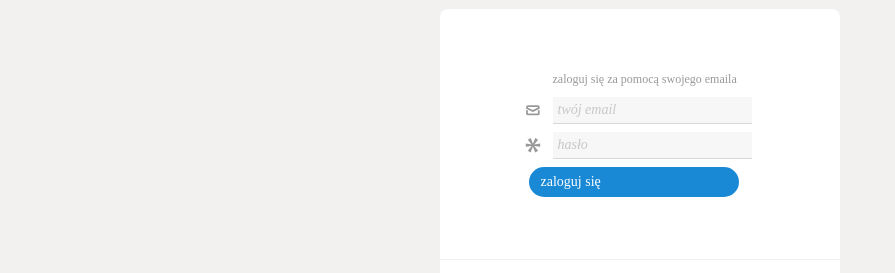
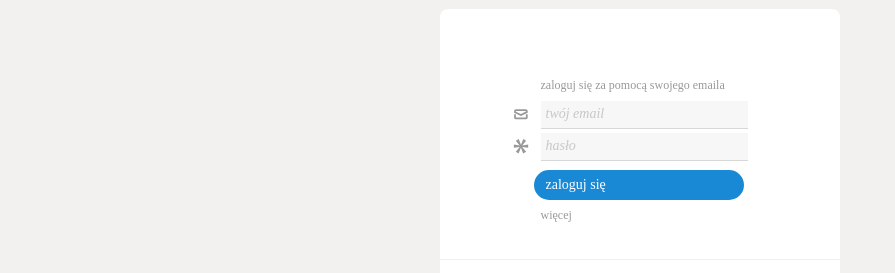
Before and after one commit to Karllos27/2510_Proj1, a plain HTML site: page index.html in a window 1280 px wide. Shown: the part 267-540 px from the top of the page, without its empty margins (0-895 px from the left). Drawn offline with Linux system fonts and the light colour scheme.

Commit message:
lekki refaktoring

```diff
--- a/index.html
+++ b/index.html
@@ -21,17 +21,20 @@
                             <div id=fields>
                                 <div id="login_window_form_in_email" class="form">
                                     <svg xmlns="http://www.w3.org/2000/svg" viewBox="0 0 26 26" class="iconInForm"><path d="M12.89,15.16,5.54,11.64V9.88A2.06,2.06,0,0,1,7.6,7.82H18.17a2.07,2.07,0,0,1,2.07,2.06v1.76ZM7.46,10.43,12.89,13l5.42-2.6V9.88a.13.13,0,0,0-.14-.13H7.6a.14.14,0,0,0-.14.13Z"/><path d="M18.17,18.75H7.6a2.06,2.06,0,0,1-2.06-2.06V13.17H7.46v3.52a.15.15,0,0,0,.14.14H18.17a.14.14,0,0,0,.14-.14V13.17h1.93v3.52A2.07,2.07,0,0,1,18.17,18.75Z"/></svg>
-                                    <input type="email" name="femail" id="femail" placeholder="twój email">
+                                    <input id="femail" class="inputText1" type="email" name="femail"  placeholder="twój email">
                                 </div>
                                 <div id="login_window_form_in_password" class="form">
                                     <svg xmlns="http://www.w3.org/2000/svg" viewBox="0 0 26 26" class="iconInForm"><path d="M18.55,7.26l-4.21,5.19v.08l6.44-1.07V15L14.3,14v.12l4.25,5L15.37,21l-2.43-6.1-.08,0L10.38,21l-3-1.85,4.17-5.08V14L5.22,15V11.46l6.27,1.07v-.08L7.37,7.3,10.5,5.48l2.44,6.06H13l2.43-6.06Z"/></svg>
-                                    <input type="password" name="fpassword" id="fpassword" placeholder="hasło">
+                                    <input id="fpassword" class="inputText1" type="password" name="fpassword" placeholder="hasło">
                                 </div>
                             </div>
                             <div id="login_window_form_in_btn" class="form">
-                                <input type="button" value="zaloguj się">
+                                <input id= "fbutton" class="inputButton1" type="button" value="zaloguj się">
                             </div>
                         </form>
+                        <div id="login_window_form_in_more" class="form">
+                            więcej
+                        </div>
                     </div>
                 </div>
                 <div id="login_window_newuser">
--- a/style.css
+++ b/style.css
@@ -33,7 +33,12 @@ body {
 }
 
 #login_window_form_in_text{
-    margin-bottom: 10px;
+    margin-bottom: 8px;
+    padding-left: 24px;
+}
+
+#login_window_form_in_more{
+    margin-top: 8px;
     padding-left: 24px;
 }
 
@@ -41,12 +46,13 @@ body {
     display:block;
 }
 
-#fields{
-
+.iconInForm{
+    margin-right: 5px;
 }
 
-.iconInForm{
-    margin-right: 5px;
+#login_window_form_in{
+    padding-top: 32px;
+    padding-right: 16px;
 }
 
 #login_window_form_in_email{
@@ -57,10 +63,47 @@ body {
     margin-top: 5px;
 }
 
-input[type=button] {
+#femail, #fpassword {
+    width: 200px;
+    margin-bottom: 4px;
+}
+
+.inputText1{
+    background-color: #F7F7F7;
+    border: none;
+    border-bottom: 1px solid #D8D8D8;
+    color: currentColor;
+    font-family: gibson;
+    font-size: 14px;
+    font-weight: 500;
+    padding-left: 5px;
+    height: 25px;
+}
+
+.inputText1:focus{
+    outline: none;
+    border-bottom: 1px solid #3f51b5;
+    box-shadow: 0 1px 0 0 #3f51b5;
+    transition: border-bottom 0.2s;
+    transition: box-shadow 0.2s;
+}
+
+.inputText1::placeholder{
+    color: #99999980;
+    font-style: italic;
+}
+
+.inputText1:hover{
+    background-color: #e0ecf4;
+}
+
+#fbutton{
+    margin-left: 17px;
+    margin-top: 5px;
+}
+
+.inputButton1{
     background-color: #1989d6;
-    width: 210px;
-    height: 30px;
     border-radius: 15px;
     color: #fff;
     font-family: gibson;
@@ -71,43 +114,12 @@ input[type=button] {
     border: none;
     transition: all 0.2s;
     padding-left: 12px;
+    width: 210px;
+    height: 30px;
 }
 
-input[type=button]:hover {
+.inputButton1:hover{
     background-color: #2accf9;
-}
-
-
-input[type=email], input[type=password] {
-    background-color: #F7F7F7;
-    border: none;
-    border-bottom: 1px solid #D8D8D8;
-    width: 192px;
-    height: 24px;
-    margin-bottom: 8px;
-    color: currentColor;
-    padding-left: 5px;
-    font-family: gibson;
-    font-size: 14px;
-    font-weight: 500;
-}
-
-input[type=email]:focus, input[type=password]:focus {
-    outline: none;
-    border-bottom: 1px solid #3f51b5;
-    box-shadow: 0 1px 0 0 #3f51b5;
-    transition: border-bottom 0.2s;
-    transition: box-shadow 0.2s;
-}
-
-
-input[type=email]::placeholder, input[type=password]::placeholder {
-    color: #99999980;
-    font-style: italic;
-}
-
-input[type=email]:hover, input[type=password]:hover {
-    background-color: #e0ecf4;
 }
 
 #login_window_newuser{
```
